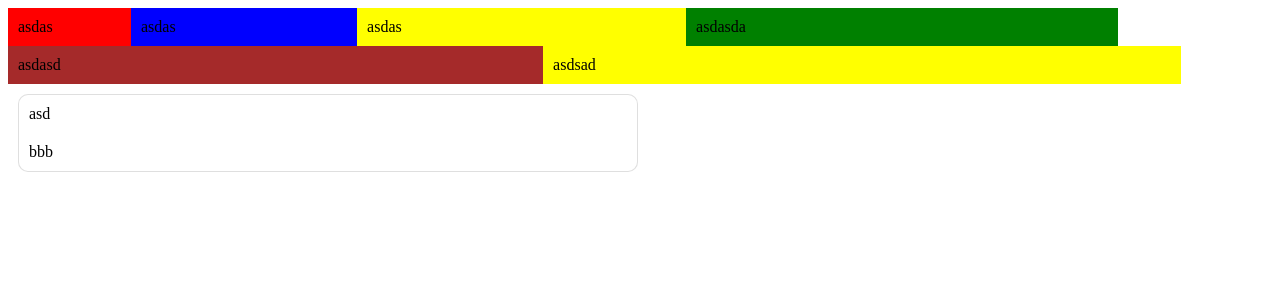
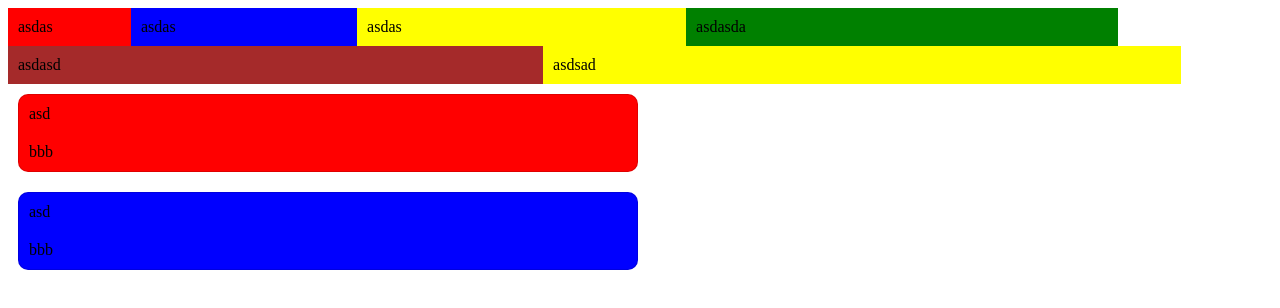
Before and after one commit to ri-liz/web_mobile2, a plain HTML site: page index2.html in a window 1280 px wide. Drawn offline with Linux system fonts and the light colour scheme.

Commit message:
revisi 1

```diff
--- a/index2.html
+++ b/index2.html
@@ -18,12 +18,17 @@
     </div>
     <div class="row">
       <div class="col-6">
-        <div class="card">
+        <div class="card bg-red">
           <div class="header">asd</div>
           <div class="body">bbb</div>
         </div>
       </div>
-      <div class="col-6"></div>
+      <div class="col-6">
+        <div class="card bg-blue">
+          <div class="header">asd</div>
+          <div class="body">bbb</div>
+        </div>
+      </div>
     </div>
   </body>
 </html>
--- a/style2.scss
+++ b/style2.scss
@@ -18,7 +18,6 @@ $bglist: blue, red, yellow, green, brown;
 }
 
 .card{
-    background-color: #fff;
     width: 100%;
     border-radius: 10px;
     border: 1px solid rgba(0, 0, 0, 0.125);
```
Also changed, not shown: style2.css, 1 other file.
